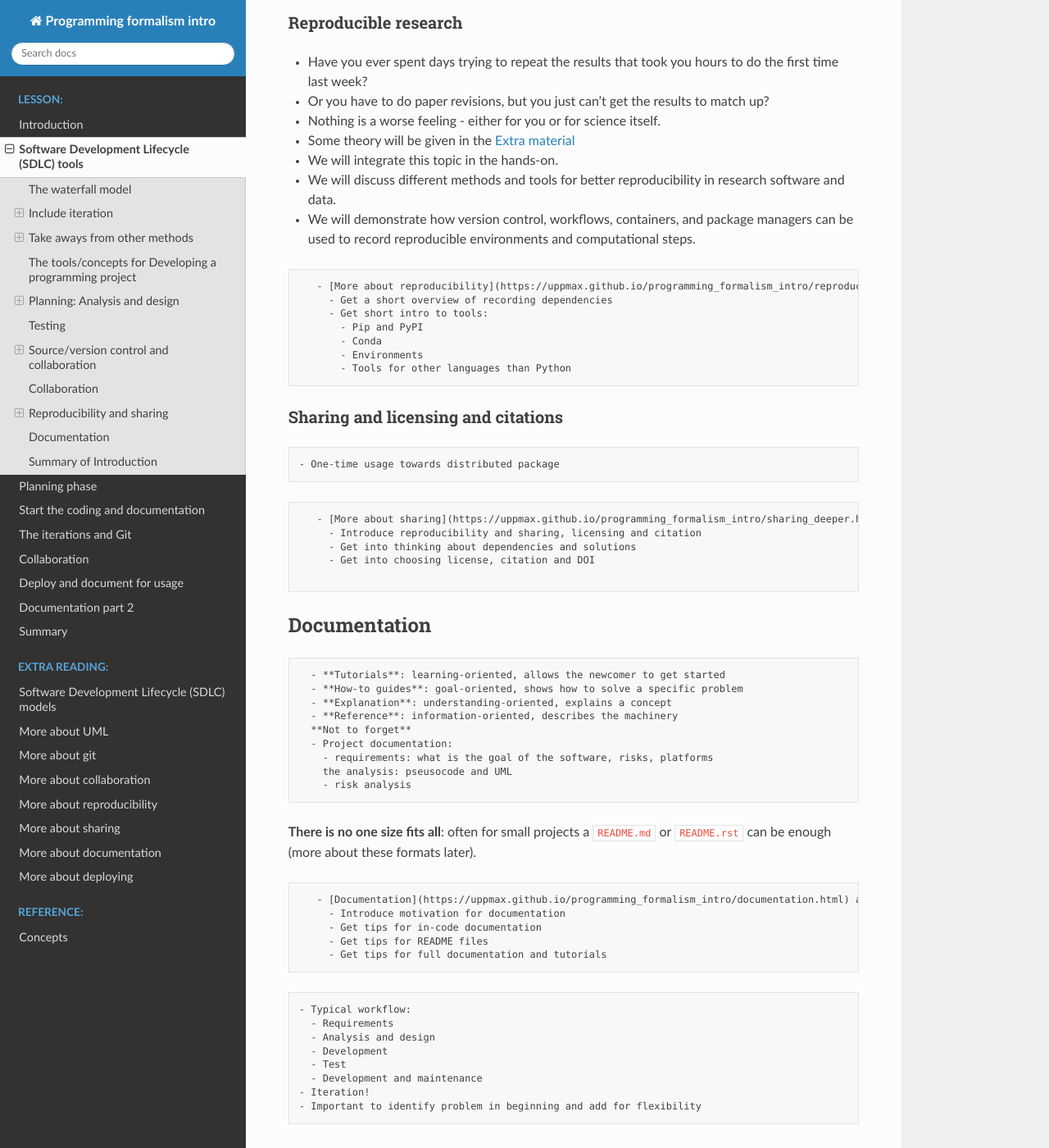
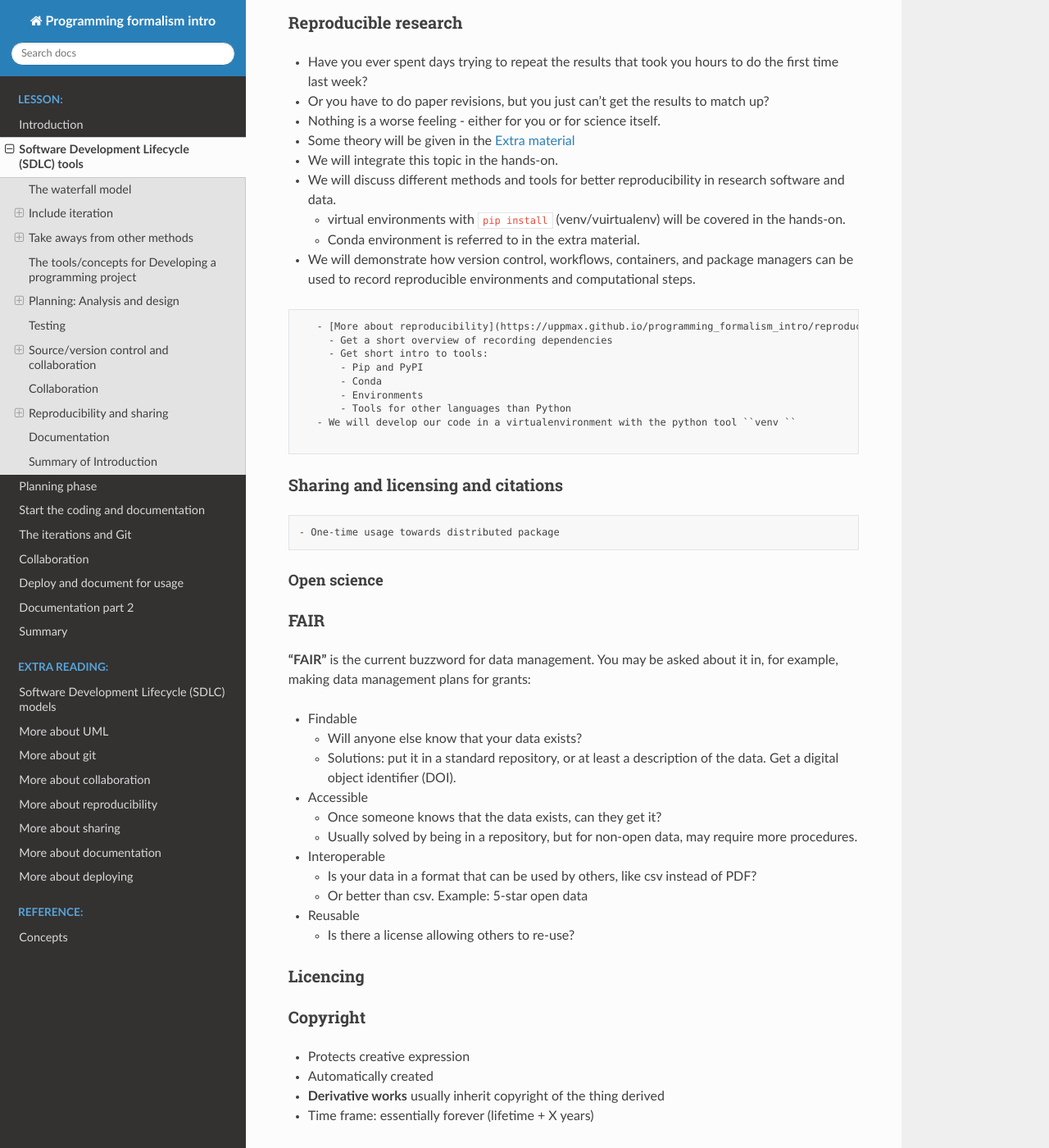
Before and after one commit to UPPMAX/programming_formalisms_intro, a Sphinx documentation site: the page built from doc/sdlc_tools.md, in a window 1280 px wide and 1400 px high, scrolled down 10568 px. Shown: the whole window at 82% size. Built offline with Sphinx 7.4.7 and the Read the Docs theme 2.0.0, drawn with Linux system fonts in a browser that asks for light colours; pages that are not in the unit, such as notebooks, are missing from menus; some of the changed text lies outside the part shown.

Commit message:
Update sharing sdlc_tools.md

````diff
--- a/doc/sdlc_tools.md
+++ b/doc/sdlc_tools.md
@@ -505,6 +505,8 @@
 - Some theory will be given in the [Extra material](https://uppmax.github.io/programming_formalisms_intro/reproducible_deeper.html)
 - We will integrate this topic in the hands-on.
 - We will discuss different methods and tools for better reproducibility in research software and data.
+  - virtual environments with ``pip install`` (venv/vuirtualenv) will be covered in the hands-on.
+  - Conda environment is referred to in the extra material.
 - We will demonstrate how version control, workflows, containers, and package managers can be used to record reproducible environments and computational steps.
 
 ```{objectives}
@@ -515,14 +517,54 @@
        - Conda
        - Environments
        - Tools for other languages than Python
+   - We will develop our code in a virtualenvironment with the python tool ``venv ``
 
 ```
 
  ### Sharing and licensing and citations
 
-
 ```{Discussion}
 - One-time usage towards distributed package
+```
+#### Open science
+
+### FAIR
+**“FAIR”** is the current buzzword for data management. You may be asked about it in, for example, making data management plans for grants:
+
+- Findable
+  - Will anyone else know that your data exists?
+  - Solutions: put it in a standard repository, or at least a description of the data. Get a digital object identifier (DOI).
+- Accessible
+   - Once someone knows that the data exists, can they get it?
+   - Usually solved by being in a repository, but for non-open data, may require more procedures.
+- Interoperable
+   - Is your data in a format that can be used by others, like csv instead of PDF?
+   - Or better than csv. Example: 5-star open data
+- Reusable
+   - Is there a license allowing others to re-use?
+
+### Licencing
+### Copyright
+- Protects creative expression
+- Automatically created
+- **Derivative works** usually inherit copyright of the thing derived
+- Time frame: essentially forever (lifetime + X years)
+
+When can you use:
+- When there is a **license** saying you can
+- Limited other cases (private use, fair use: context dependent)
+- In practice: people do many things, but then can't share their
+  output if license does not allow it or is not clarified
+
+### Software Citation
+
+- Think the same as for a scientific paper
+- [Software citation](https://uppmax.github.io/programming_formalisms_intro/sharing_deeper.html#software-citation)
+
+```{keypoints}
+- Share your code! Eventually others will probably use it anyway.
+- Licence your software and do it early. Default is “no one can make copies or derivative works”.
+- Get DOI or at least state how to cite your software
 ```
 
 ```{objectives}
@@ -557,8 +599,6 @@
      - Get tips for full documentation and tutorials
 ```
 
-
-
 ```{keypoints}
 - Typical workflow:
   - Requirements
````
